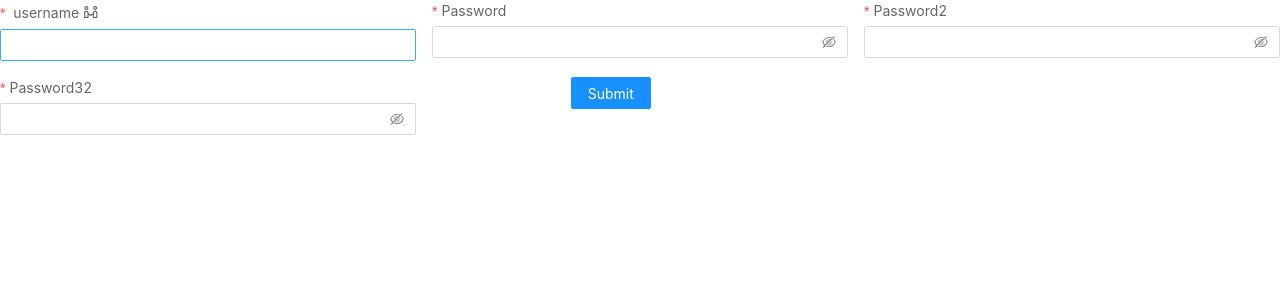
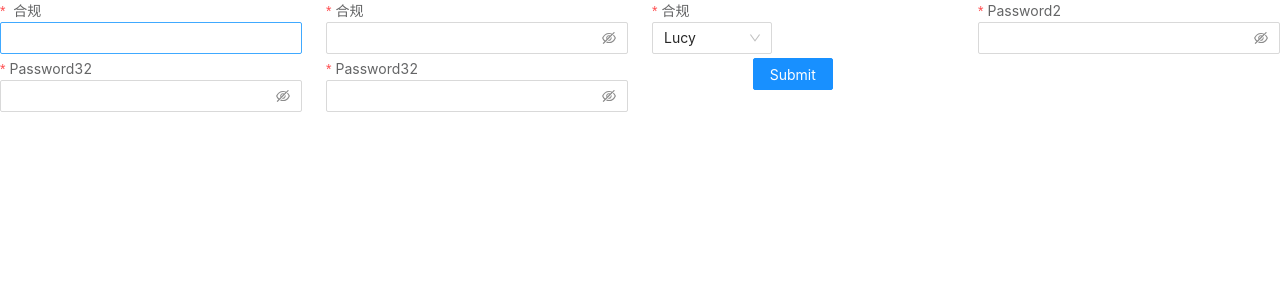
Before and after one commit to songlexin/appTest, a Vue app: page /srmApp/test in a window 1280 px wide. Shown: the top 300 px of the page. Built offline with nearby package versions, Linux system fonts and the light colour scheme.

Commit message:
perf: 优化自定义组件-cform

```diff
--- /dev/null
+++ b/src/components/custom/CForm/index.less
@@ -0,0 +1,19 @@
+.cform {
+  .ant-form-item {
+    margin-bottom: 4px !important;
+  }
+  .ant-form-vertical .ant-form-item-label > label {
+    padding: 0;
+    display: block;
+    white-space: nowrap;
+    overflow: hidden;
+    text-overflow: ellipsis;
+  }
+  .ant-form-item-label {
+    margin-bottom: 0;
+  }
+  .ant-form-item-label {
+    width: 100% !important;
+    padding: 0 !important;
+  }
+}
--- a/src/components/custom/CForm/index.tsx
+++ b/src/components/custom/CForm/index.tsx
@@ -3,18 +3,21 @@ import { Form, Row } from 'ant-design-vue';
 import type { FormExpose } from 'ant-design-vue/es/form/Form';
 import { provide } from 'vue';
 import { omit } from 'lodash-es';
+import './index.less';
 
 export default defineComponent({
   props: {
-    isLoading: String as PropType<string>,
     layout: {
       type: String as PropType<'inline' | 'horizontal' | 'vertical'>,
       default: 'vertical',
     },
+    wrapperCol: {
+      type: Object as PropType<object>,
+    },
     span: Number as PropType<number>,
     gutter: {
       type: Number as PropType<number>,
-      default: 16,
+      default: 24,
     },
   },
   setup(props, { slots, attrs, expose }) {
@@ -30,10 +33,11 @@ export default defineComponent({
     });
     return () => (
       <Form
+        class={attrs.class ? `cform ${attrs.class}` : 'cform'}
         ref={formRef}
-        {...omit(attrs, ['layout'])}
+        {...omit(attrs, ['layout', 'class', 'wrapperCol'])}
         {...props}
-        wrapperCol={props.layout == 'vertical' ? { flex: 1 } : {}}
+        wrapperCol={props.layout == 'vertical' ? { flex: 1 } : props.wrapperCol}
       >
         <Row gutter={props.gutter}>{slots.default?.()}</Row>
       </Form>
--- a/src/views/test/index.vue
+++ b/src/views/test/index.vue
@@ -1,8 +1,7 @@
 <template>
   <div style="width: 100%">
     <c-form
-      span="8"
-      labelAlign="left"
+      span="6"
       is-loading="ddd"
       ref="cformRef"
       :model="formState"
@@ -19,18 +18,30 @@
       >
         <template #label>
           <span>
-            username
-            <span class="icon iconfont icon-icon_sider_menu_ghgxsq"></span>
+            合规
+            <!-- <span class="icon iconfont icon-icon_sider_menu_ghgxsq"></span> -->
           </span>
         </template>
         <a-input v-model:value="formState.username" style="width: 100%" />
       </c-form-item>
       <c-form-item
-        label="Password"
+        label="合规"
         name="password"
         :rules="[{ required: true, message: 'Please input your password!' }]"
       >
         <a-input-password v-model:value="formState.password" />
+      </c-form-item>
+      <c-form-item
+        label="合规"
+        name="password"
+        :rules="[{ required: true, message: 'Please input your password!' }]"
+      >
+        <a-select ref="select" v-model:value="value1" style="width: 120px">
+          <a-select-option value="jack">Jack</a-select-option>
+          <a-select-option value="lucy">Lucy</a-select-option>
+          <a-select-option value="disabled" disabled>Disabled</a-select-option>
+          <a-select-option value="Yiminghe">yiminghe</a-select-option>
+        </a-select>
       </c-form-item>
       <c-form-item
         label="Password2"
@@ -45,6 +56,13 @@
         :rules="[{ required: true, message: 'Please input your password!' }]"
       >
         <a-input-password v-model:value="formState.password23" />
+      </c-form-item>
+      <c-form-item
+        label="Password32"
+        name="password235"
+        :rules="[{ required: true, message: 'Please input your password!' }]"
+      >
+        <a-input-password v-model:value="formState.password235" />
       </c-form-item>
       <c-form-item :wrapper-col="{ offset: 8, span: 8 }">
         <a-button type="primary" html-type="submit">Submit</a-button>
@@ -66,14 +84,17 @@
     password: string;
     password222: string;
     password23: string;
+    password235: string;
     remember: boolean;
   }
+  const value1 = ref('lucy');
 
   const formState = reactive<FormState>({
     username: '',
     password: '',
     password222: '',
     password23: '',
+    password235: '',
     remember: true,
   });
 
```
